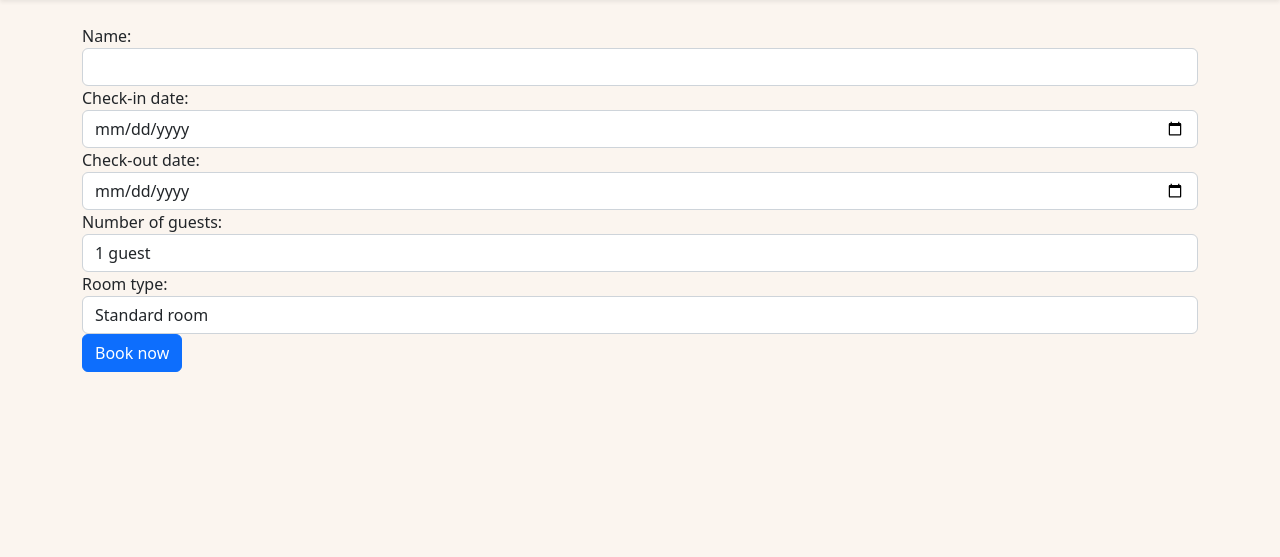
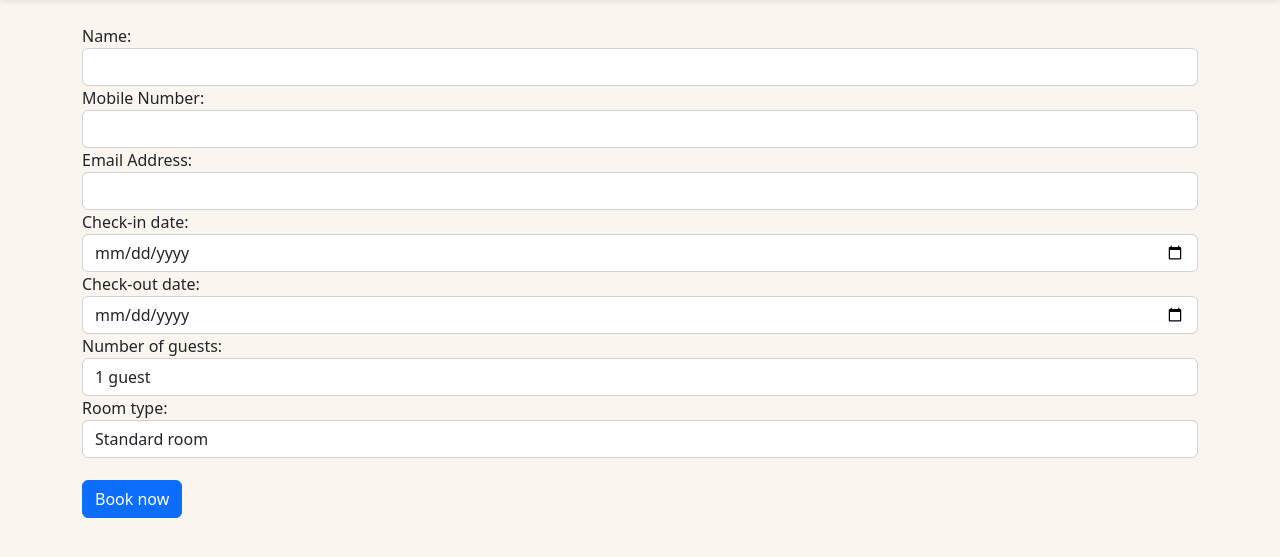
Before and after one commit to Tasneem-I/Hotel-Management, a Flask app: page /reserve in a window 1280 px wide. Shown: the part 62-619 px from the top of the page. Run offline with Flask 2, Linux system fonts and the light colour scheme.

Commit message:
working version of form updated

```diff
--- a/main.py
+++ b/main.py
@@ -1,4 +1,5 @@
 import random
+from datetime import datetime
 from flask import Flask, render_template, request
 from flask_sqlalchemy import SQLAlchemy
 #Initiating flask
@@ -62,15 +63,17 @@ def book():
         guests = request.form['guests']
         room_type = request.form['room_type']
         booking = Room_Booking(room_number=room_number,customer_name=customer_name,contact_no=contact_no,
-                          email=email,check_in=check_in,check_out=check_out,guests=guests,room_type=room_type)
+                          email=email,check_in=datetime.strptime(check_in, '%Y-%m-%d').date(),check_out=datetime.strptime(check_out, '%Y-%m-%d').date(),guests=guests,room_type=room_type)
         db.session.add(booking)
         db.session.commit()
-        return
+        return render_template('success.html',room_number=room_number)
     return render_template('book_room.html')
 def find_available_room_number():
     used_room_numbers = [b.room_number for b in Room_Booking.query.all()]
     available_room_numbers = [r.number for r in Room.query.all() if r.number not in used_room_numbers]
-    return random.choice(available_room_numbers)
+    global num
+    num = random.choice(available_room_numbers)
+    return num
 
 if __name__ == '__main__':
     app.run('0.0.0.0', debug=True)
--- a/templates/book_room.html
+++ b/templates/book_room.html
@@ -13,15 +13,22 @@
       <div class="form-group">
             <label for="customer_name">Name:</label>
             <input type="text" class="form-control" id="customer_name" name="customer_name" required>
-            </select>
+          </div>
+          <div class="form-group">
+            <label for="contact_no">Mobile Number:</label>
+            <input type="number" class="form-control" id="contact_no" name="contact_no" required>
+          </div>
+          <div class="form-group">
+            <label for="email">Email Address:</label>
+            <input type="email" class="form-control" id="email" name="email" required>
           </div>
       <div class="form-group">
-        <label for="checkin">Check-in date:</label>
-        <input type="date" class="form-control" id="checkin" name="checkin" required>
+        <label for="check_in">Check-in date:</label>
+        <input type="date" class="form-control" id="check_in" name="check_in" required>
       </div>
       <div class="form-group">
-        <label for="checkout">Check-out date:</label>
-        <input type="date" class="form-control" id="checkout" name="checkout" required>
+        <label for="check_out">Check-out date:</label>
+        <input type="date" class="form-control" id="check_out" name="check_out" required>
       </div>
       <div class="form-group">
         <label for="guests">Number of guests:</label>
@@ -33,14 +40,14 @@
         </select>
       </div>
       <div class="form-group">
-        <label for="room-type">Room type:</label>
-        <select class="form-control" id="room-type" name="room-type" required>
+        <label for="room_type">Room type:</label>
+        <select class="form-control" id="room_type" name="room_type" required>
           <option value="standard">Standard room</option>
           <option value="deluxe">Deluxe room</option>
           <option value="suite">Suite</option>
         </select>
       </div>
-      <button type="submit" class="btn btn-primary" value="reserve">Book now</button>
+      <button type="submit" class="btn btn-primary" value="reserve" style="margin-top: 2%">Book now</button>
     </form>
   </div>
 
--- a/templates/home.html
+++ b/templates/home.html
@@ -104,13 +104,13 @@
     <div class="col-4">
         <div class="card" style="background-color: #FBF5EF; border-color: #FBF5EF">
             <img src="/static/[Homemade] Pan Roasted Chicken Thigh, Mashed Potatoes, and Sauteed Green Beans.jfif" class="responsive-fluid"data-bs-toggle="collapse" href="#FOOD2" style="height: 380px;">
-            <div class="collapse" id="FOOD2"><center>Food 1</center></div>
+            <div class="collapse" id="FOOD2"><center>Pan Roasted Chicken</center></div>
         </div>
     </div>
     <div class="col-4">
         <div class="card" style="background-color: #FBF5EF; border-color: #FBF5EF">
             <img src="/static/Chocolate Pots de Creme.jfif" class="responsive-fluid"  data-bs-toggle="collapse" href="#FOOD3" style="height: 380px;">
-            <div class="collapse" id="FOOD3"><center>Decandant Choco Mousse</center></div>
+            <div class="collapse" id="FOOD3"><center>Choco Mousse</center></div>
         </div>
     </div>
     <div class="col-3"  style="margin-top: 10px;">
@@ -122,7 +122,7 @@
     <div class="col-5"style="margin-top: 10px;">
         <div class="card" style="background-color: #FBF5EF; border-color: #FBF5EF">
             <img src="/static/food5.jfif" class="responsive-fluid"  data-bs-toggle="collapse" href="#FOOD5" style="height: 380px; width: 525px">
-            <div class="collapse" id="FOOD5"><center>Food 1</center></div>
+            <div class="collapse" id="FOOD5"><center>Cinnamon French Toast with Praline Ganache</center></div>
         </div>
     </div>
     <div class="col-4"style="margin-top: 10px;">
```
Also changed, not shown: templates/success.html (added, +13 -0 lines), instance/hotel.db.
